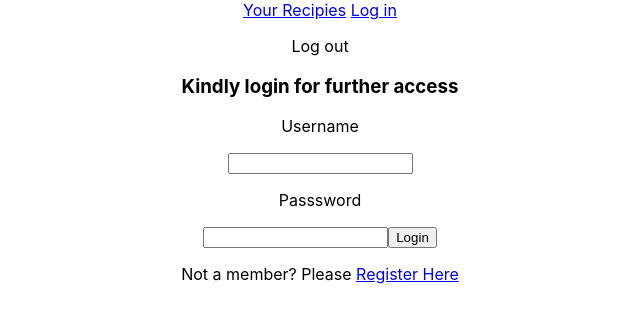
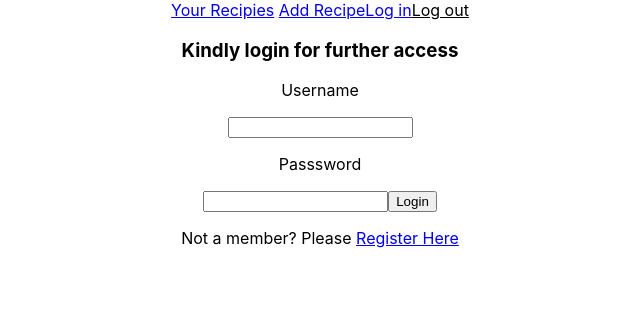
Before and after one commit to mparedes003/family-meal-planner-frontend, a React (Create React App) app in the folder famliy-meal-planner/: page / in a window 1280 px wide. Shown: the top 322 px of the page, without its empty margins (320-960 px from the left). Built offline with nearby package versions, Linux system fonts and the light colour scheme.

Commit message:
Make tiny presentational adjustment.

```diff
--- a/famliy-meal-planner/src/components/NavBar.js
+++ b/famliy-meal-planner/src/components/NavBar.js
@@ -1,7 +1,7 @@
 import React from 'react';
 import { NavLink } from 'react-router-dom';
 
-const NavBar = ({ history }) => {
+const NavBar = () => {
   // logs out a user by removing the token from localStorage
   const logout = () => {
     localStorage.removeItem('token');
@@ -10,8 +10,9 @@ const NavBar = ({ history }) => {
   return (
     <div>
       <NavLink to='/dashboard'>Your Recipies</NavLink>{' '}
+      <NavLink to='/recipe/add'>Add Recipe</NavLink>
       <NavLink to='/'>Log in</NavLink>
-      <p onClick={logout}>Log out</p>
+      <u onClick={logout}>Log out</u>
     </div>
   );
 };
```
